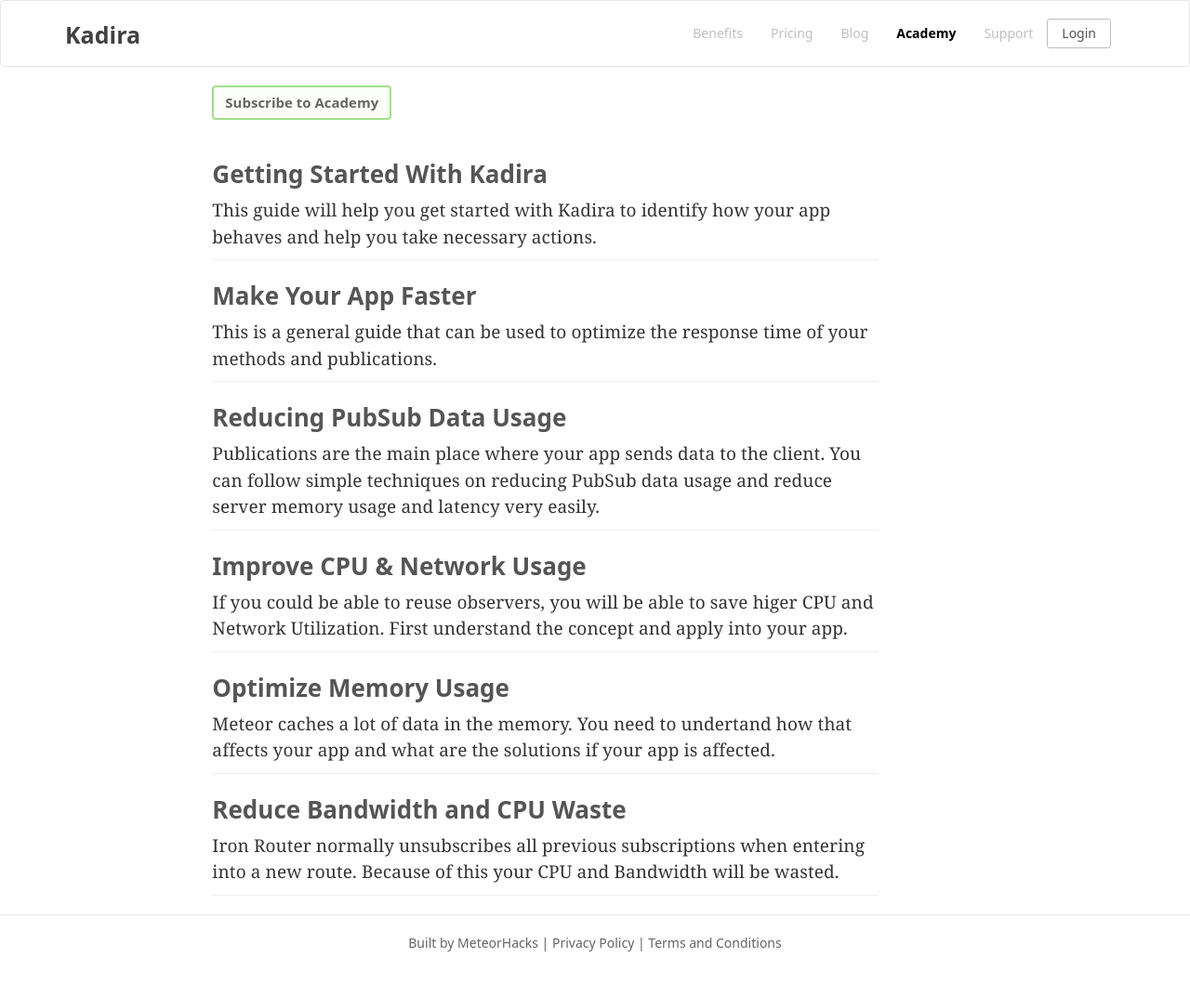
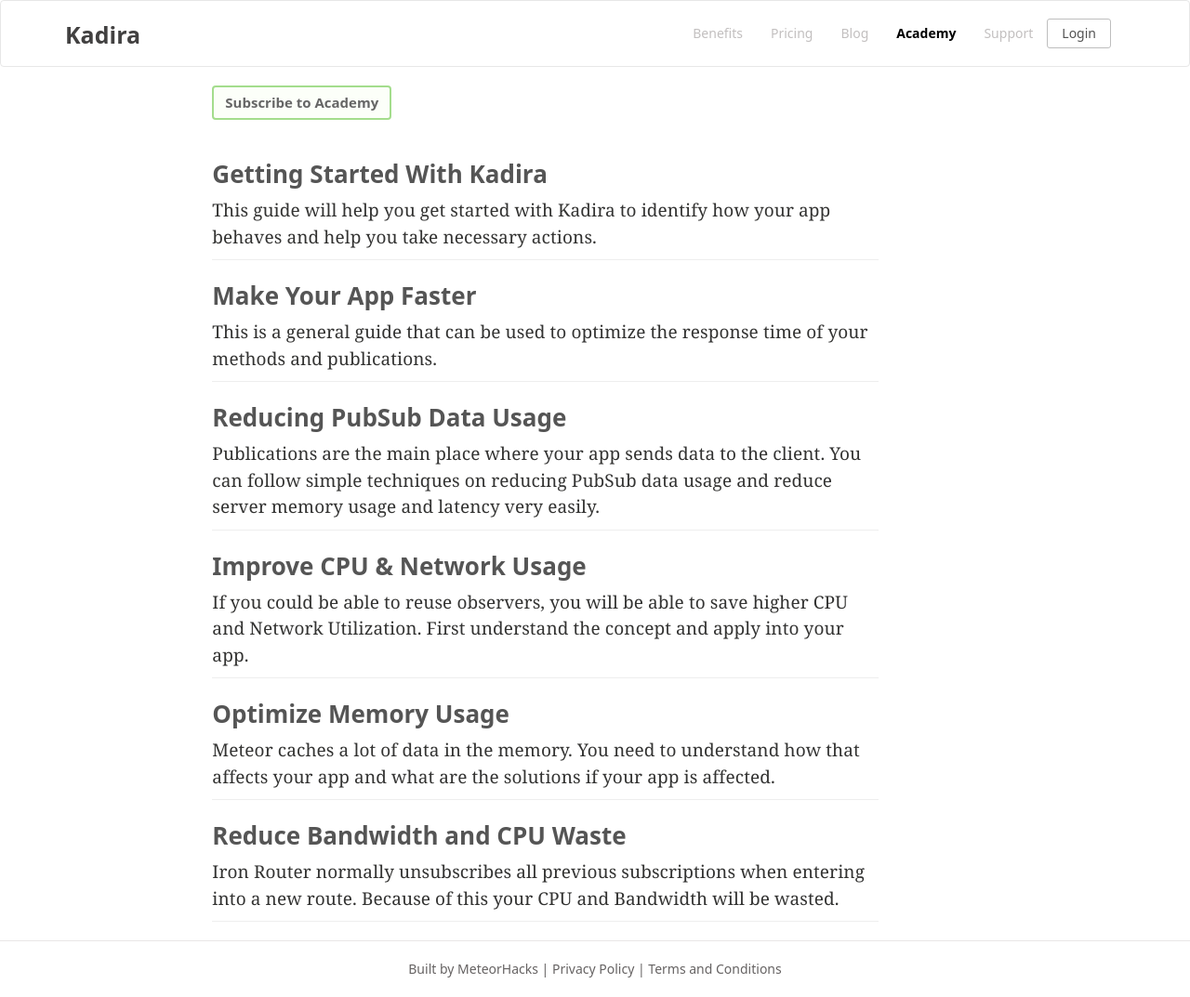
Before and after one commit to kadiraio/kadiraio.github.io, a Jekyll site: the page built from academy/index.html, in a window 1280 px wide. Shown: the whole page at 93% size. Built offline with Jekyll 4.4.1, drawn with Linux system fonts in a browser that asks for light colours; before the commit the page ends 1045 px from its top, so only the background shows below that.

Commit message:
fixed typos

```diff
--- a/_data/academy.yml
+++ b/_data/academy.yml
@@ -18,12 +18,12 @@
     title: "Improve CPU & Network Usage"
     date: "28, May 2014"
     link: /academy/improve-cpu-and-network-usage
-    summery: "If you could be able to reuse observers, you will be able to save higer CPU and Network Utilization. First understand the concept and apply into your app."
+    summery: "If you could be able to reuse observers, you will be able to save higher CPU and Network Utilization. First understand the concept and apply into your app."
   -
     title: "Optimize Memory Usage"
     date: "28, May 2014"
     link: /academy/optimize-memory-usage
-    summery: "Meteor caches a lot of data in the memory. You need to undertand how that affects your app and what are the solutions if your app is affected."
+    summery: "Meteor caches a lot of data in the memory. You need to understand how that affects your app and what are the solutions if your app is affected."
   -
     title: "Reduce Bandwidth and CPU Waste"
     date: "28, May 2014"
```
